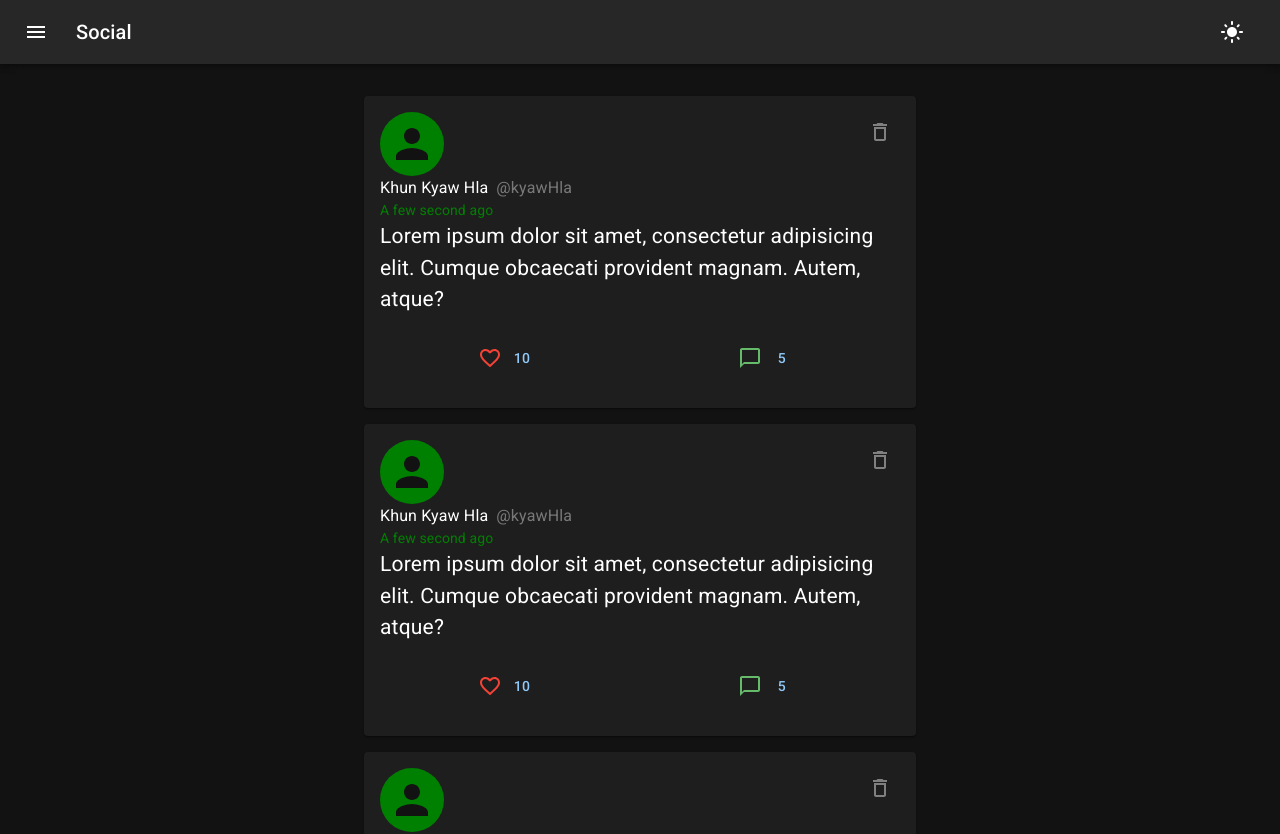
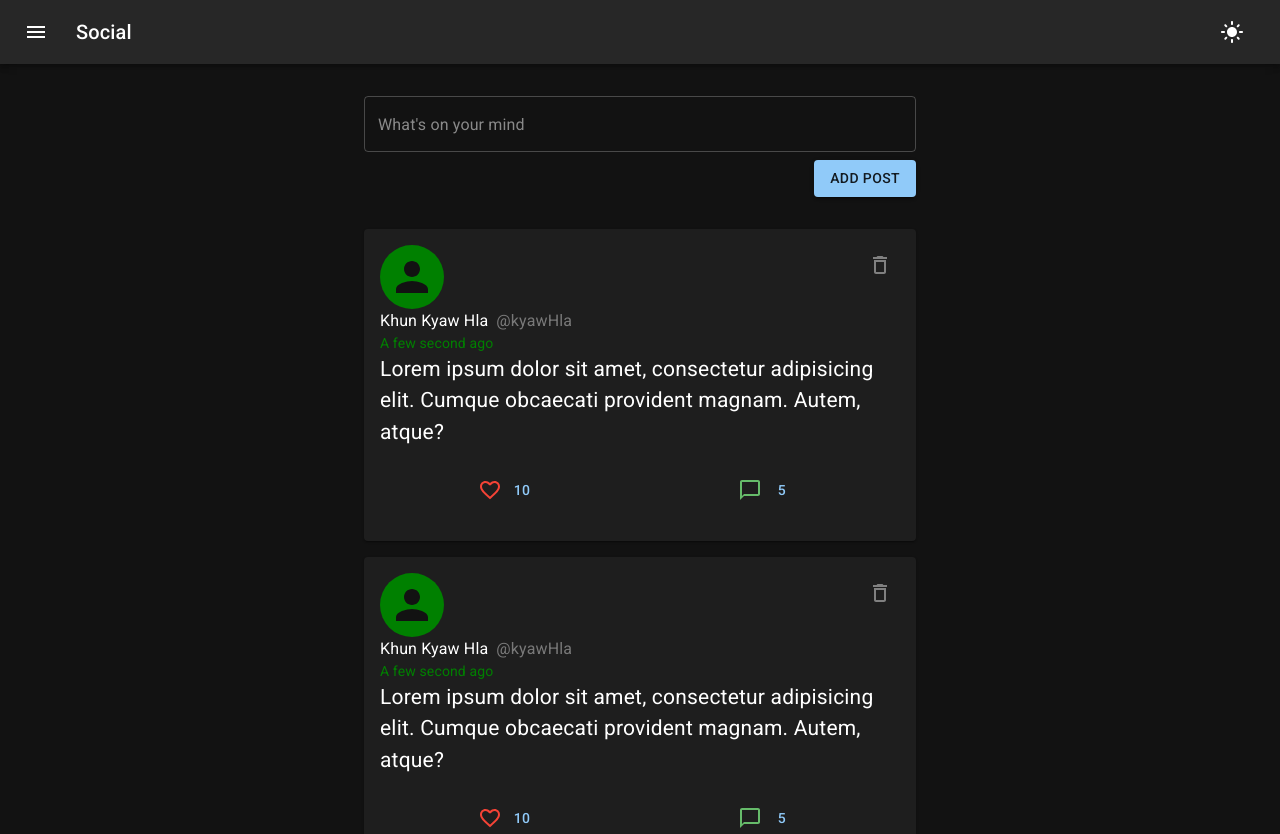
Before and after one commit to kyawhla-commit/pwd2-, a React (Vite) app in the folder social/: page / in a window 1280 px wide. Shown: the top 834 px of the page. Built offline with nearby package versions, Linux system fonts and the light colour scheme.

Commit message:
add comment add form and add post form

```diff
--- /dev/null
+++ b/social/src/components/Form.jsx
@@ -0,0 +1,29 @@
+import { Box, Button, OutlinedInput } from "@mui/material";
+import { useForm } from "react-hook-form";
+
+export default function Form() {
+    const { register, handleSubmit } = useForm();
+
+    const onSubmit = data => {
+		console.log(data);
+	};
+
+    return (
+		<Box sx={{ mb: 4 }}>
+			<form onSubmit={handleSubmit(onSubmit)}>
+				<OutlinedInput
+					placeholder="What's on your mind"
+					multiline
+					fullWidth
+					{...register("body", { required: true })}
+				/>
+
+				<Box sx={{ textAlign: "right", mt: 1 }}>
+					<Button variant="contained" type="submit">
+						Add Post
+					</Button>
+				</Box>
+			</form>
+		</Box>
+	);
+}
--- a/social/src/pages/Home.jsx
+++ b/social/src/pages/Home.jsx
@@ -1,12 +1,13 @@
 import { Box } from "@mui/material";
 import Post from "../components/Post";
+import Form from "../components/Form";
 
 export default function Home() {
     return <Box>
+        <Form/>
         <Post/>
         <Post/>
         <Post/>
     </Box>
 
-    // 1:19
 }
--- a/social/src/pages/View.jsx
+++ b/social/src/pages/View.jsx
@@ -1,12 +1,33 @@
-import { Box } from "@mui/material";
+import { Box, Button, OutlinedInput } from "@mui/material";
 import Post from "../components/Post";
 import Comment from "../components/Comment";
+import { useForm } from "react-hook-form";
 
 export default function View() {
-    return <Box>
-        <Post/>
-        <Comment/>
-        <Comment/>
-        <Comment/>
+    const {
+        register,
+        handleSubmit,
+    } = useForm();
+
+   const onSubmit = data => {
+        console.log(data)
+    }
+    return <Box sx={{ pb: 8 }}>
+        <Post />
+        <Comment />
+        <Comment />
+        <Comment />
+
+        <form onSubmit={handleSubmit(onSubmit)}>
+            <OutlinedInput
+                fullWidth
+                multiline
+                sx={{ my: 2 }}
+                placeholder="Your comment"
+                {...register("content", { required: true })}
+            />
+
+            <Button type="submit" variant="contained" fullWidth> Add Comment</Button>
+        </form>
     </Box>
 }
```
